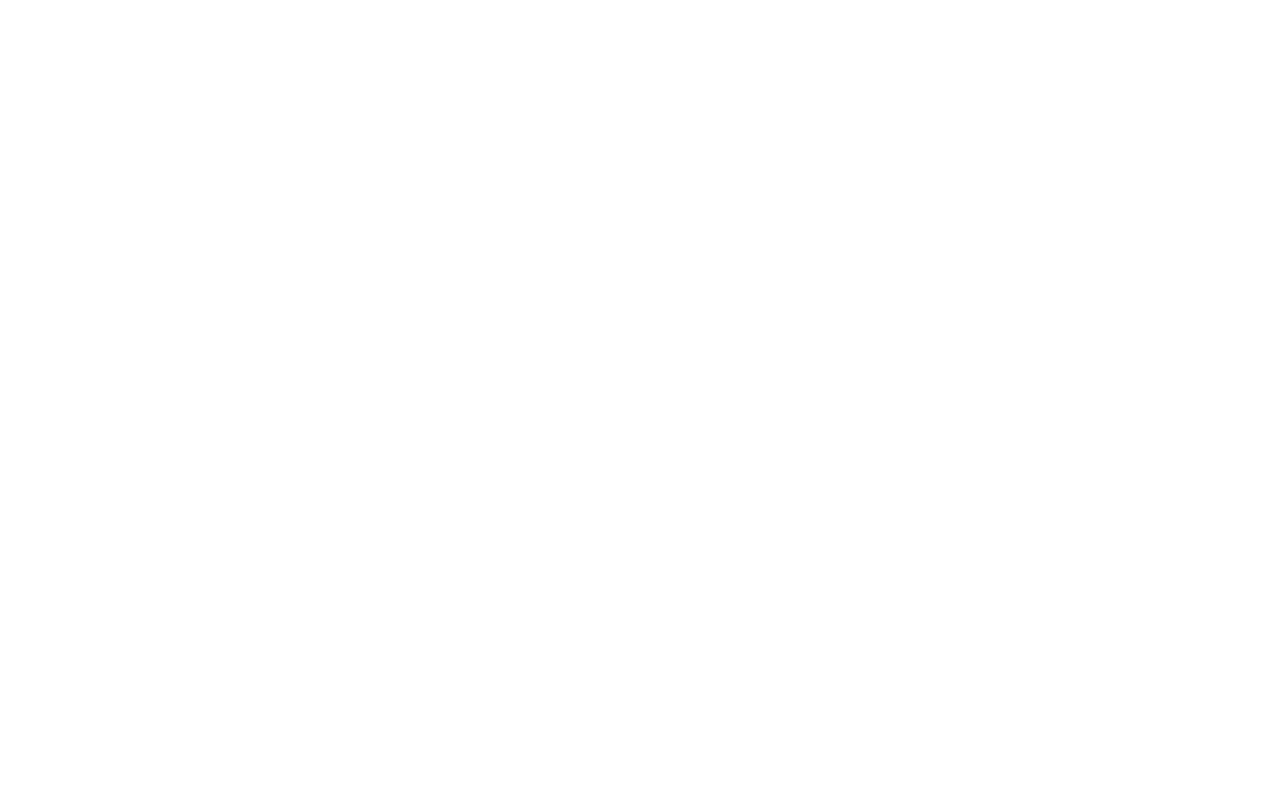
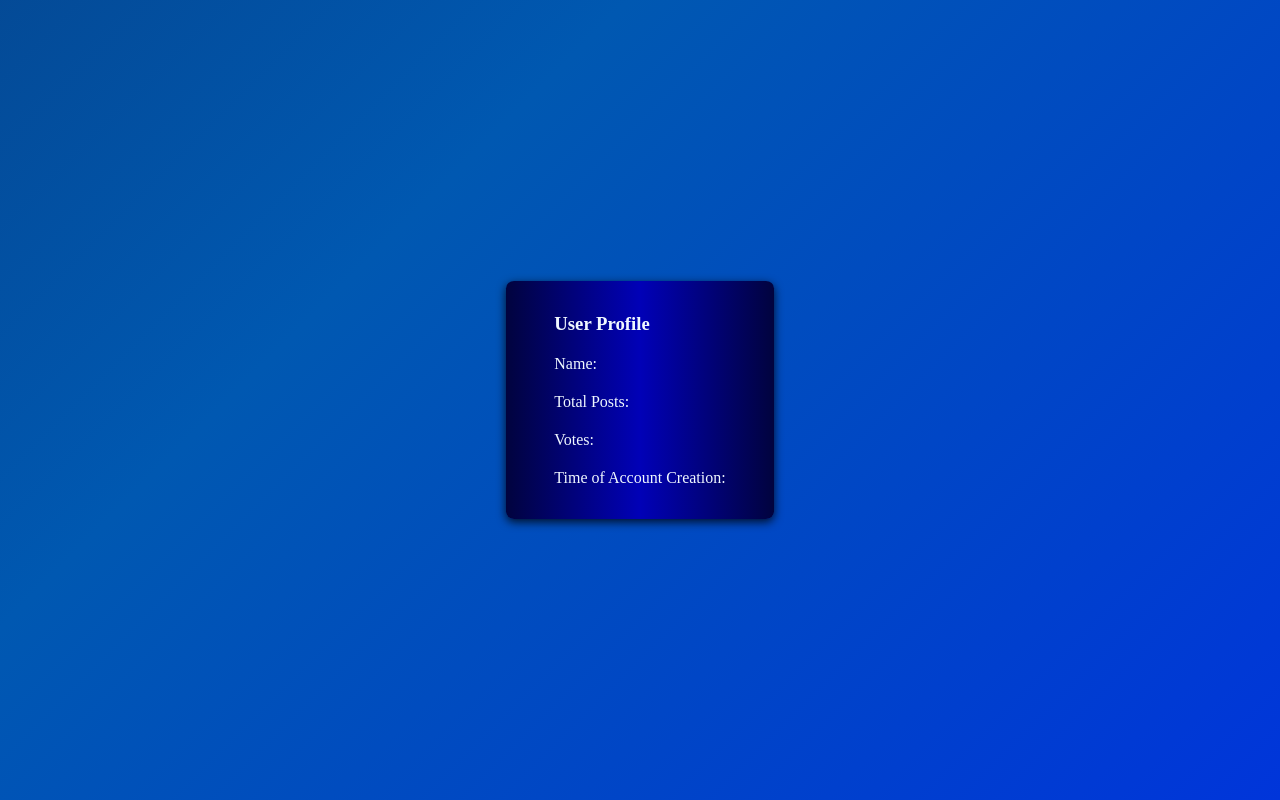
Before and after one commit to itss0urav/Anywhere-frontend, a React (Vite) app: page /User in a window 1280 px wide. Before the commit this address had no page. Built offline with nearby package versions, Linux system fonts and the light colour scheme; a web font is replaced by a local one.

Commit message:
fixed bugs

```diff
--- a/src/App.jsx
+++ b/src/App.jsx
@@ -24,7 +24,7 @@ function App() {
             <Route path="signUp" element={<SignUp />} />
             <Route path="FeedbackForm" element={<FeedbackForm />} />
             <Route path="Sidebar" element={<Sidebar />} />
-            <Route path="UserProfile" element={<User />} />
+            <Route path="User" element={<User />} />
           </Routes>
         </BrowserRouter>
       </QueryClientProvider>
--- a/src/components/Pages/User/User.jsx
+++ b/src/components/Pages/User/User.jsx
@@ -1,16 +1,18 @@
-import React from 'react';
-import styles from './User.module.css';
+import React from "react";
+import styles from "./User.module.css";
 
 const UserProfile = ({ name, totalPosts, votes, timeOfAccountCreation }) => {
   return (
     <div className={styles.wrappper}>
-    <div className="user-profile">
-      <h3 className="user-profile-title">User Profile</h3>
-      <p className="user-profile-name">Name: {name}</p>
-      <p className="user-profile-posts">Total Posts: {totalPosts}</p>
-      <p className="user-profile-votes">Votes: {votes}</p>
-      <p className="user-profile-creation-time">Time of Account Creation: {timeOfAccountCreation}</p>
-    </div>
+      <div className={styles.innerWrappper}>
+        <h3 className="user-profile-title">User Profile</h3>
+        <p className="user-profile-name">Name: {name}</p>
+        <p className="user-profile-posts">Total Posts: {totalPosts}</p>
+        <p className="user-profile-votes">Votes: {votes}</p>
+        <p className="user-profile-creation-time">
+          Time of Account Creation: {timeOfAccountCreation}
+        </p>
+      </div>
     </div>
   );
 };
--- a/src/components/Pages/User/User.module.css
+++ b/src/components/Pages/User/User.module.css
@@ -2,6 +2,21 @@
   height: 100vh;
   display: grid;
   place-content: center;
+}
+.innerWrappper{
+  color: aliceblue;
+  display:flex;
+  flex-direction: column;
+  background: linear-gradient(
+    90deg,
+    rgb(1, 3, 62) 0%,
+    rgb(1, 1, 183) 50%,
+    rgb(1, 3, 62) 100%
+  );
+  gap: 20px;
+  padding: 2rem 3rem;
+  border-radius: 3%;
+  box-shadow: 0 3px 10px rgba(0, 0, 0, 0.8);
 }
 
 .user-profile {
@@ -27,6 +42,7 @@
     margin-bottom: 10px;
   }
 
+
   .user-profile-votes {
     font-size: 18px;
     margin-bottom: 10px;
```
